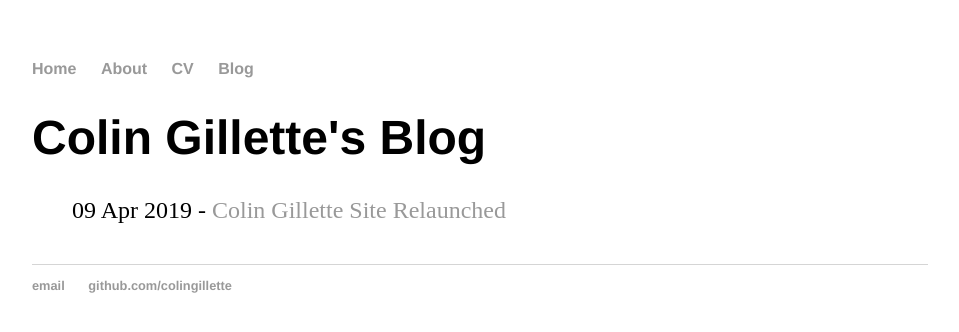
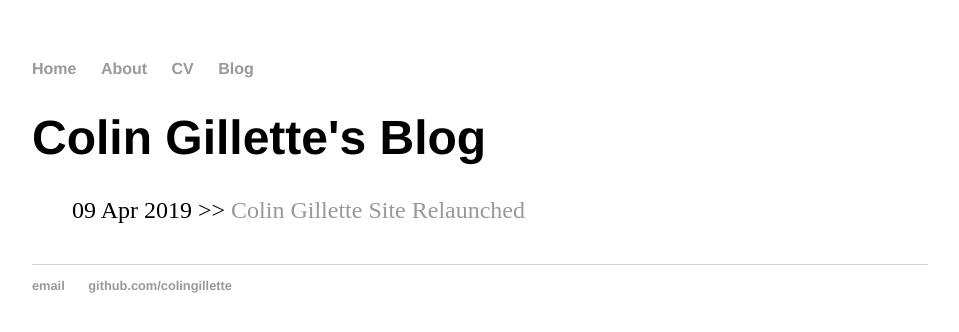
Before and after one commit to colingillette/colingillette.github.io, a Jekyll site: the page built from blog/index.html, in a window 1280 px wide. Shown: the top 332 px of the page, without its empty margins (160-1119 px from the left). Built offline with Jekyll 4.4.1, drawn with Linux system fonts in a browser that asks for light colours.

Commit message:
reformat blog list

```diff
--- a/blog/index.html
+++ b/blog/index.html
@@ -8,7 +8,7 @@ title: Colin Gillette's Blog
 
     {% for post in site.posts %}
 
-        <li><span>{{ post.date | date_to_string }}</span> -
+        <li><span>{{ post.date | date_to_string }}</span> >>
             <a href="{{ post.url }}" title="{{ post.title }}">{{ post.title }}</a></li>
 
     {% endfor %}
```
